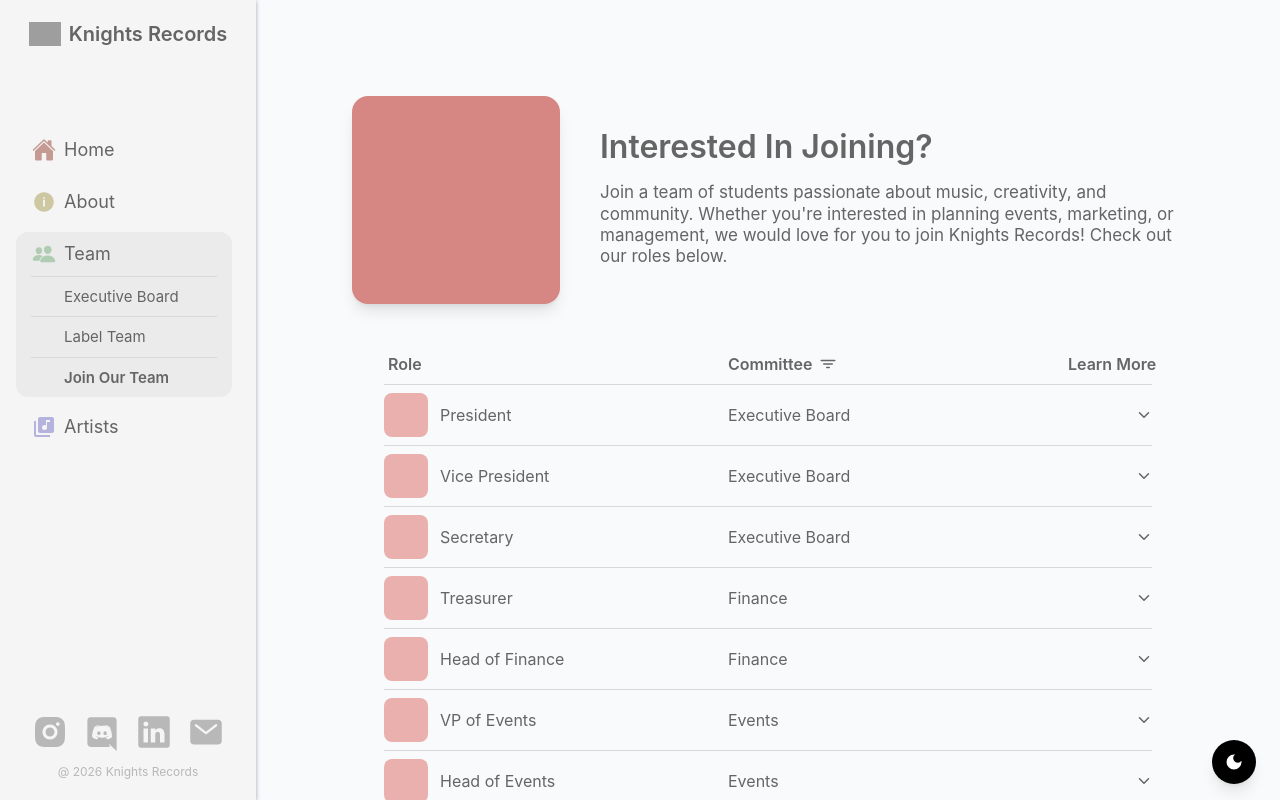
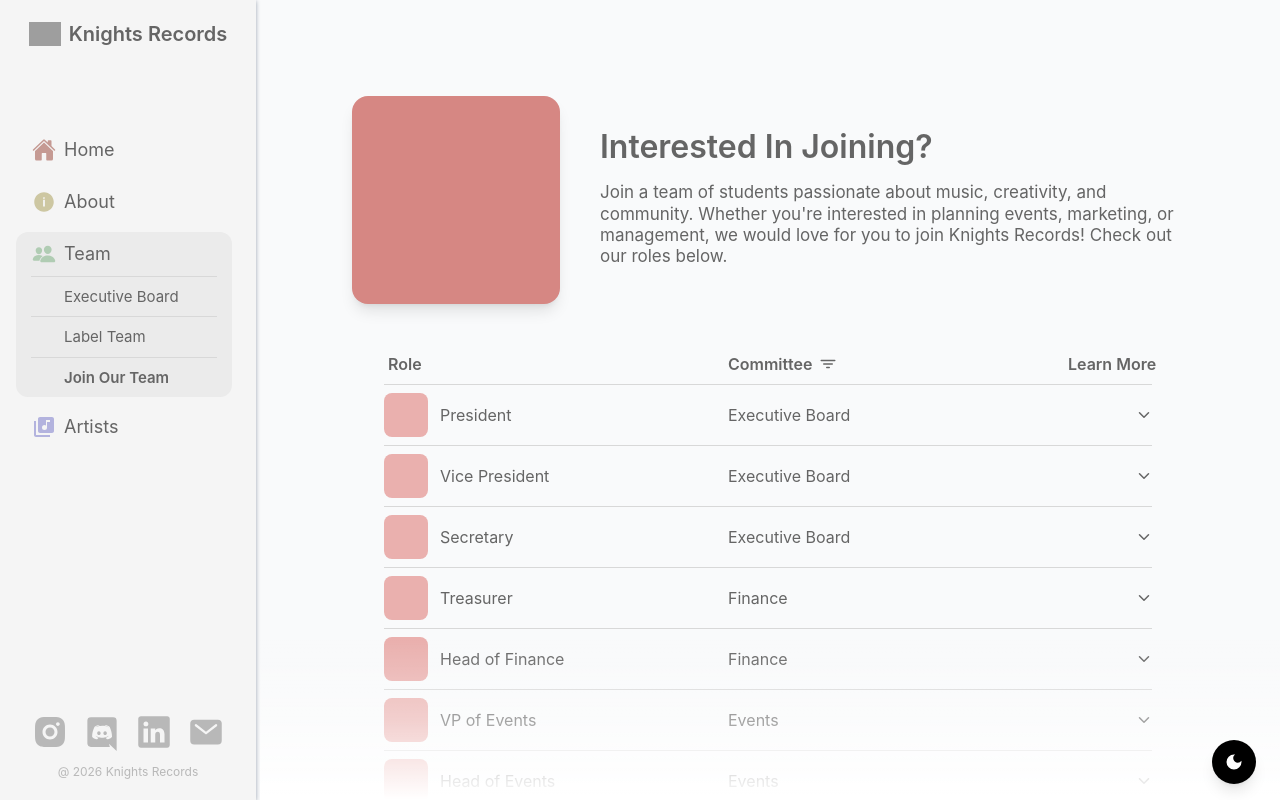
Before and after one commit to Knights-Records-UCF/Knights-Record-Website, a Next.js app: page /teams/join in a window 1280 px wide. Built offline with nearby package versions, Linux system fonts and the light colour scheme; grey boxes are pictures that could not be loaded.

Commit message:
added gradient to bottom of join page

```diff
--- a/app/teams/join/page.tsx
+++ b/app/teams/join/page.tsx
@@ -433,6 +433,23 @@ export default function JoinTeamPage() {
                 </div>
                 </div>
             </div>
+
+            {/* Gradient */}
+            <div
+                className="
+                fixed bottom-0 left-0 md:left-65 right-0
+                h-40
+                pointer-events-none
+                bg-linear-to-b
+                from-transparent
+                via-white/40
+                to-white
+                dark:via-[#1E1E1E]/70
+                dark:to-[#1E1E1E]
+                z-20
+            "
+            />
+
         </main>
     );
 }
```
